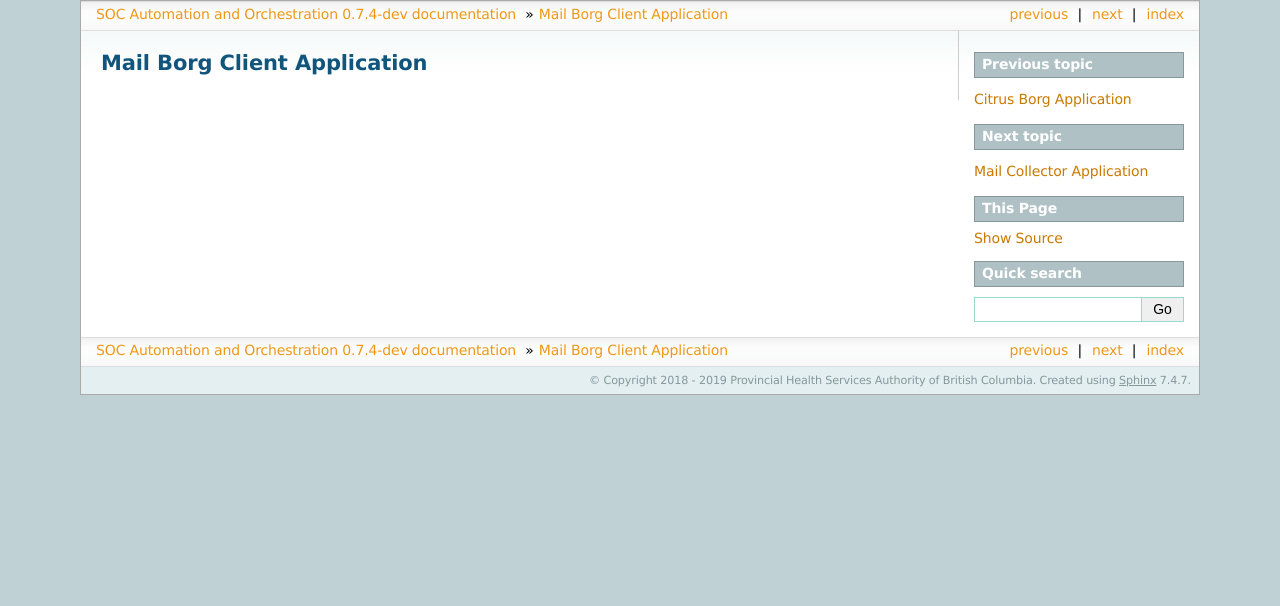
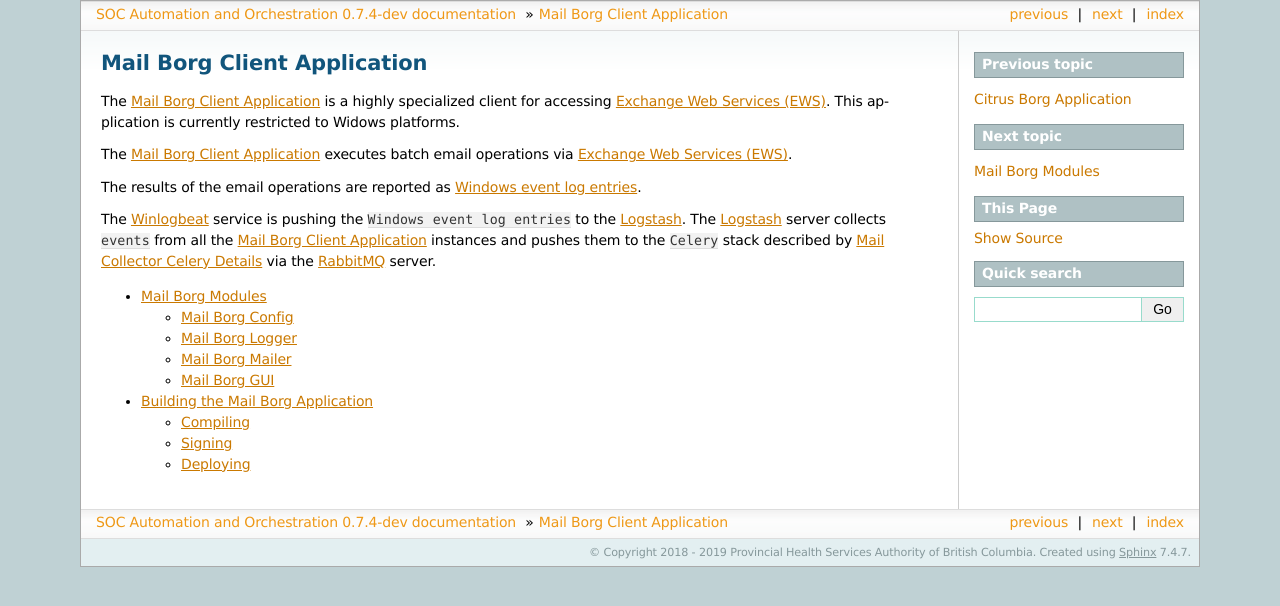
Before and after one commit to PHSAServiceOperationsCenter/PHSA-SOC, a Sphinx documentation site: the page built from docs/source/mail_borg/mail_borg.rst, in a window 1280 px wide. Shown: the top 606 px of the page. Built offline with Sphinx 7.4.7, drawn with Linux system fonts in a browser that asks for light colours.

Commit message:
docs for mail_borg in progress

```diff
--- a/docs/source/mail_borg/mail_borg.rst
+++ b/docs/source/mail_borg/mail_borg.rst
@@ -1,2 +1,29 @@
 Mail Borg Client Application
 ============================
+
+The :ref:`Mail Borg Client Application` is a highly specialized client for
+accessing `Exchange Web Services (EWS)
+<https://searchwindowsserver.techtarget.com/definition/Exchange-Web-Services-EWS>`_.
+This application is currently restricted to Widows platforms.
+
+The :ref:`Mail Borg Client Application` executes batch email operations via
+`Exchange Web Services (EWS)
+<https://searchwindowsserver.techtarget.com/definition/Exchange-Web-Services-EWS>`_.
+
+The results of the email operations are reported as `Windows event log entries
+<https://searchwindowsserver.techtarget.com/definition/Windows-event-log>`_.
+
+The `Winlogbeat <https://www.elastic.co/products/beats/winlogbeat>`_
+service is pushing the ``Windows event log entries`` to the
+`Logstash <https://www.elastic.co/products/logstash>`_. The
+`Logstash <https://www.elastic.co/products/logstash>`_ server collects
+``events`` from all the :ref:`Mail Borg Client Application` instances and
+pushes them to the ``Celery`` stack described by
+:ref:`Mail Collector Celery Details` via the
+`RabbitMQ <https://www.rabbitmq.com/>`_ server.
+
+.. toctree::
+   :maxdepth: 2
+
+   modules.rst
+   build.rst
--- /dev/null
+++ b/docs/source/mail_borg/modules/config.rst
@@ -0,0 +1,7 @@
+Mail Borg Config
+================
+
+.. automodule:: mail_borg.config
+   :members:
+   :undoc-members:
+   :private-members:
--- /dev/null
+++ b/docs/source/mail_borg/modules/logger.rst
@@ -0,0 +1,6 @@
+Mail Borg Logger
+================
+
+.. automodule:: mail_borg.logger
+   :members:
+   :undoc-members:
--- /dev/null
+++ b/docs/source/mail_borg/modules/mail_borg_gui.rst
@@ -0,0 +1,5 @@
+Mail Borg GUI
+=============
+
+yuuuk. this one really needs to be documented by hand. tkinter is messing with
+the universe.
--- /dev/null
+++ b/docs/source/mail_borg/modules/mailer.rst
@@ -0,0 +1,7 @@
+Mail Borg Mailer
+================
+
+.. automodule:: mail_borg.mailer
+   :members:
+   :undoc-members:
+   :private-members:
```
Also changed, not shown: docs/source/mail_borg/build.rst (added, +14 -0 lines), docs/source/mail_borg/modules.rst (added, +12 -0 lines).
